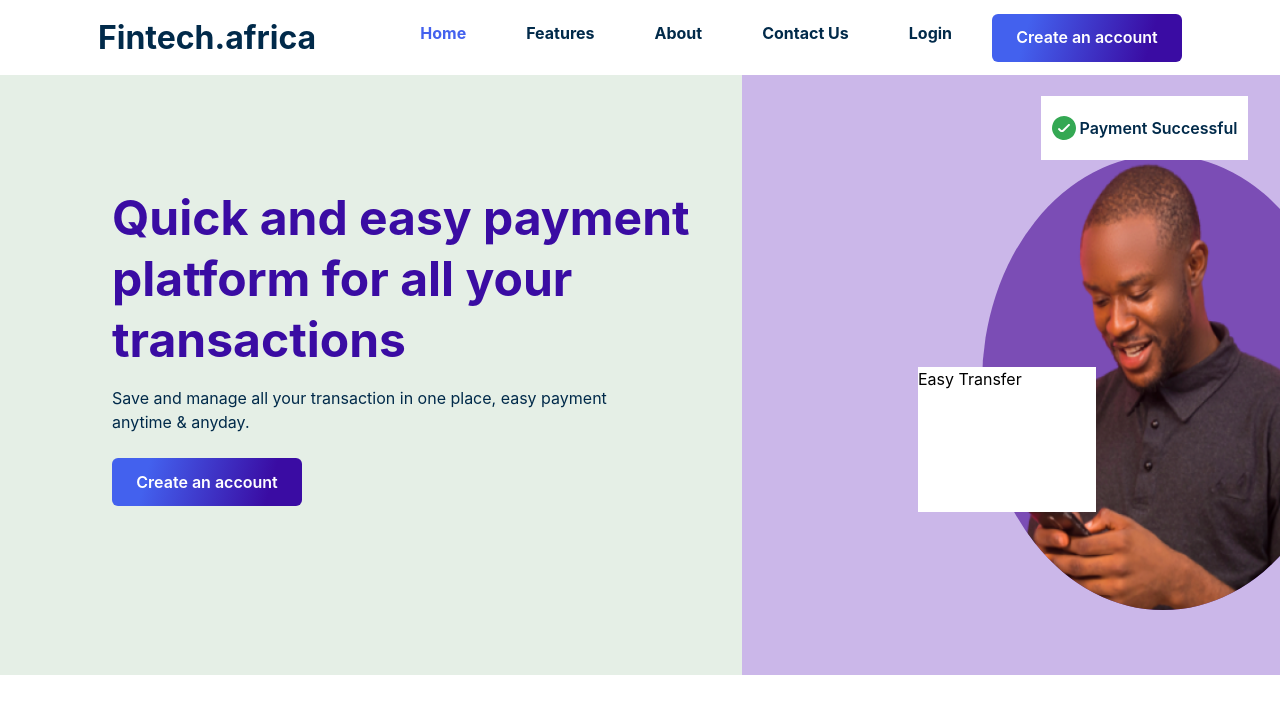
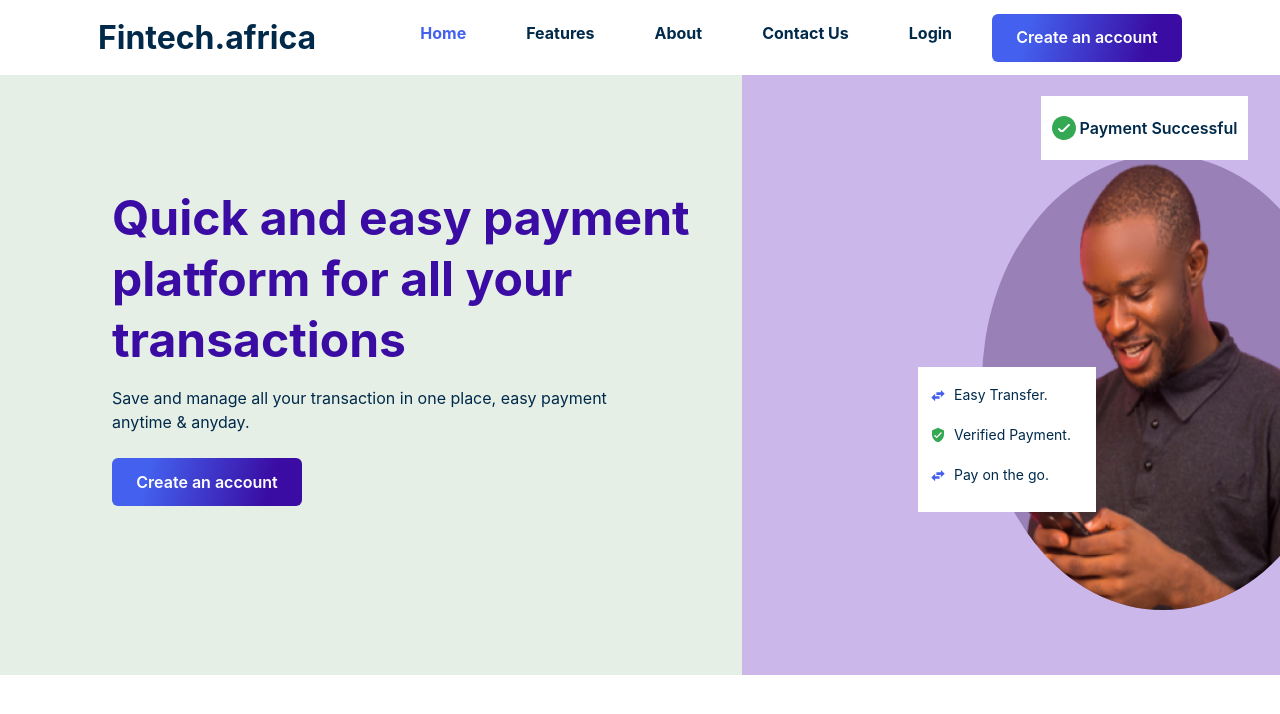
Before and after one commit to Danny4life/fintech.africa, a React (Vite) app: page /homepage in a window 1280 px wide. Shown: the top 714 px of the page. Built offline with nearby package versions, Linux system fonts and the light colour scheme.

Commit message:
add alert card

```diff
--- a/src/pages/landing-page/Homepage.jsx
+++ b/src/pages/landing-page/Homepage.jsx
@@ -3,6 +3,9 @@ import ButtonHomepage from "../../component/ButtonHomepage";
 import LandingPageNavbar from "../../component/landing-page-navbar/LandingPageNavbar";
 import img1 from "../../assets/img1.png";
 import GoodIcon from "../../svg/GoodIcon";
+import TransferIcon from "../../svg/TransferIcon";
+import VerifyIcon from "../../svg/VerifyIcon";
+
 
 
 
@@ -41,18 +44,35 @@ const Homepage = () => {
                         </div>
                     </div>
                     <div className="md:flex-2 bg-[#d5c3b1]"></div>
-                    <div className="h-[300px] md:flex-1
+                    <div className="sm:max-md:h-[450px] md:flex-1
                         lg:pl-44 lg:w-[742px] lg:h-[600px] bg-[#cbb7e9]"
                         >
 
                         <img src={img1} alt="image"
-                            className="h-[300px] ml-6 md:ml-16 rounded-[50%] bg-[#7b4db5]
+                            className="h-[300px] ml-6 md:ml-16 rounded-[50%] bg-[#9981b7]
                             lg:mt-20 lg:h-[455px]"
                         />
-                        <div className="w-[178px] h-[145px] bg-[#FFFFFF] flex absolute bottom-[18rem]">
-                            <div>
-                                <span>Easy Transfer</span>
+                        <div
+                            className="w-[178px] h-[145px] bg-[#FFFFFF] md:max-xl:hidden
+                            lg:absolute lg:bottom-[18rem]"
+                        >
+                            <div className="flex pt-4 ml-2 gap-1">
+                                <span className="w-[24px] h-[24px] bg-[rgba(0, 0, 0, 0.04)] rounded-[50%] flex justify-center items-center"><TransferIcon /></span>
+                                <span className="font-normal text-sm leading-4 text-[#012A4A] mt-1">Easy Transfer.</span>
                             </div>
+
+                            <div className="flex pt-4 ml-2 gap-1">
+                                <span className="w-[24px] h-[24px] bg-[rgba(0, 0, 0, 0.04)] rounded-[50%] flex justify-center items-center"><VerifyIcon /></span>
+                                <span className="font-normal text-sm leading-4 text-[#012A4A] mt-1">Verified Payment.</span>
+                            </div>
+
+                            <div className="flex pt-4 ml-2 gap-1">
+                                <span className="w-[24px] h-[24px] bg-[rgba(0, 0, 0, 0.04)] rounded-[50%] flex justify-center items-center"><TransferIcon /></span>
+                                <span className="font-normal text-sm leading-4 text-[#012A4A] mt-1">Pay on the go.</span>
+                            </div>
+
+
+
 
                         </div>
                          <div
--- a/src/svg/TransferIcon.jsx
+++ b/src/svg/TransferIcon.jsx
@@ -1,8 +1,9 @@
 const TransferIcon = () => {
     return (
-        <svg width="24" height="24" viewBox="0 0 24 24" fill="none" xmlns="http://www.w3.org/2000/svg">
-        <circle cx="12" cy="12" r="12" fill="black" fill-opacity="0.04"/>
+        <svg width="14" height="13" viewBox="0 0 14 13" fill="none" xmlns="http://www.w3.org/2000/svg">
+        <path d="M9.88003 0.973145V3.37314H5.40003V5.93314H9.88003V8.33314L13.72 4.65314L9.88003 0.973145ZM4.12003 4.81314L0.280029 8.49314L4.12003 12.1731V9.77314H8.60003V7.21314H4.12003V4.81314Z" fill="#4361EE"/>
         </svg>
+
 
     );
 }
--- /dev/null
+++ b/src/svg/VerifyIcon.jsx
@@ -0,0 +1,10 @@
+const Verify = () => {
+    return (
+        <svg width="12" height="16" viewBox="0 0 12 16" fill="none" xmlns="http://www.w3.org/2000/svg">
+        <path d="M5.46 0.906687L0.793333 2.98002C0.313333 3.19335 0 3.67335 0 4.20002V7.33335C0 11.0334 2.56 14.4934 6 15.3334C9.44 14.4934 12 11.0334 12 7.33335V4.20002C12 3.67335 11.6867 3.19335 11.2067 2.98002L6.54 0.906687C6.2 0.753354 5.8 0.753354 5.46 0.906687ZM4.19333 10.86L2.46667 9.13335C2.20667 8.87335 2.20667 8.45335 2.46667 8.19335C2.72667 7.93335 3.14667 7.93335 3.40667 8.19335L4.66667 9.44669L8.58667 5.52669C8.84667 5.26669 9.26667 5.26669 9.52667 5.52669C9.78667 5.78669 9.78667 6.20669 9.52667 6.46669L5.13333 10.86C4.88 11.12 4.45333 11.12 4.19333 10.86Z" fill="#34A853"/>
+        </svg>
+
+     );
+}
+
+export default Verify;
```
